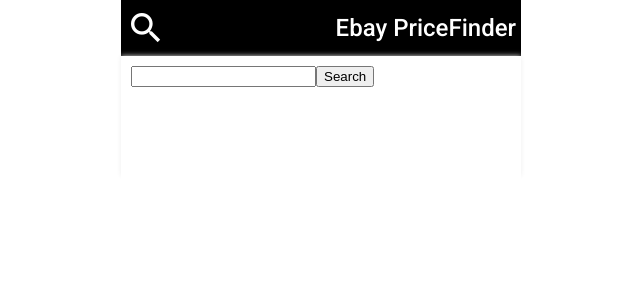
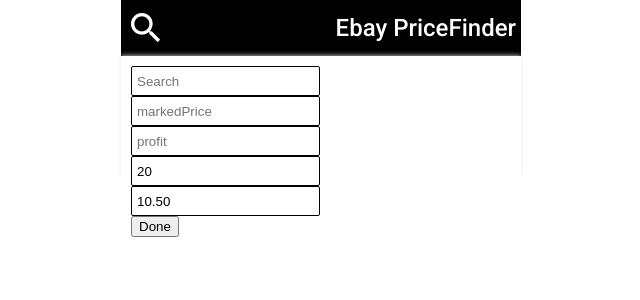
Before and after one commit to schapm16/EbayPrices-React, a React (Create React App) app in the folder client/: page /search in a window 1280 px wide. Both pictures are taken after a click on the icon "search". Shown: the top 300 px of the page, without its empty margins (319-959 px from the left). Built offline with nearby package versions, Linux system fonts and the light colour scheme; the HTML template or start-up script is replaced by a standard one; what request-promise-native would draw is missing.

Commit message:
Add more input fields to searchForm - With the exception of gender, all the applicable input fields are now present and functional in the searchForm.

```diff
--- a/client/src/components/searchForm.css
+++ b/client/src/components/searchForm.css
@@ -0,0 +1,21 @@
+.searchForm input[type='text'],
+.searchForm input[type='number'] {
+  display: block;
+  box-sizing: border-box;
+  background: #FFF;
+  height: 30px;
+  border: 1px solid #000;
+  border-radius: 2px;
+  padding: 5px;
+}
+
+.searchForm button {
+  display: block;
+  box-sizing: border-box;
+  background: #000;
+  color: #FFF;
+  height: 30px;
+
+  border: 1px solid #000;
+  border-radius: 2px;
+}
--- a/client/src/components/searchForm.js
+++ b/client/src/components/searchForm.js
@@ -2,50 +2,57 @@
 
 import api from '../api';
 
+import './searchForm.css';
+
 class SearchForm extends Component {
-  myPricingData = {
-    sale: 0.2,
-    markedPrice: 38.99,
-    buyerShipping: 10.50,
-    profit: 15.00,
-    stateTax: 0.075
-  }
 
   state = {
     apiMode: '/sold-listings',
     form: {}
   }
 
-  onChange = (event) => {
-    let form = {};
-    form[event.target.name] = event.target.value;
-
-    this.setState({form});
+  shouldRequestData = () => {
+    return this.props.currentSearchKeywords !== this.state.form.keywords;
   }
 
-  onSearch = () => {
-    if (this.props.currentSearchKeywords !== this.state.form.keywords) {
+  onChange = (event) => {
+    let { target } = event;
+    this.setState(({ form }) => {
+      form[target.name] = target.value;
+      return { form };
+    });
+  }
+
+  onDone = (event) => {
+    event.preventDefault();
+    let { keywords, ...myPricingData } = this.state.form;
+
+    if (this.shouldRequestData()) {
       api.get(this.state.apiMode, {
-        keywords: this.state.form.keywords,
+        keywords,
         gender: 'mens',
         page: '1'
       })
       .then(listingData => {
-        this.props.handleData(this.myPricingData, listingData, this.state.form.keywords);
+        this.props.handleData(myPricingData, listingData, this.state.form.keywords);
       })
       .catch(error => console.log(error));
     }
     else {
-      this.props.handleData(this.myPricingData, null, null);
+      this.props.handleData(myPricingData, null, null);
     }
   }
 
 
   render() {
     return (
-      <div onChange={(event) => this.onChange(event)}>
-        <input type="text" name="keywords" />
-        <button onClick={this.onSearch}>Search</button>
+      <div className="searchForm" onChange={(event) => this.onChange(event)}>
+        <input type="text" name="keywords" placeholder="Search"/>
+        <input type="number" name="markedPrice" placeholder="markedPrice"/>
+        <input type="number" name="profit" placeholder="profit"/>
+        <input type="number" name="sale" defaultValue="20" />
+        <input type="number" name="buyerShipping" defaultValue="10.50" />
+        <input type="submit" onClick={this.onDone} value="Done"/>
       </div>
     );
   }
```
